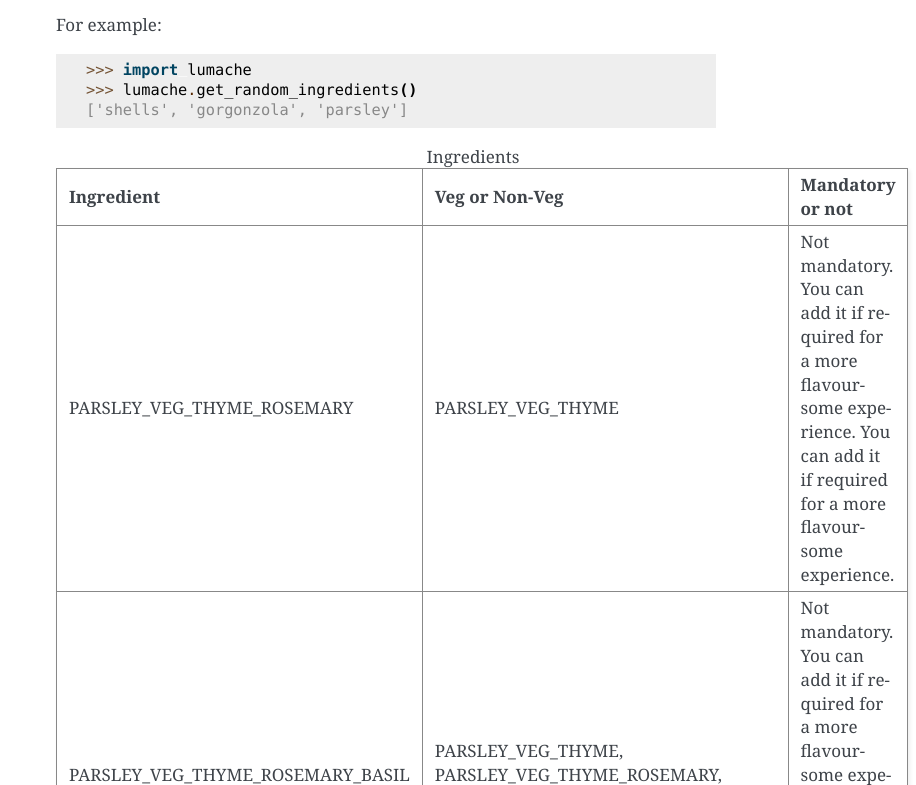
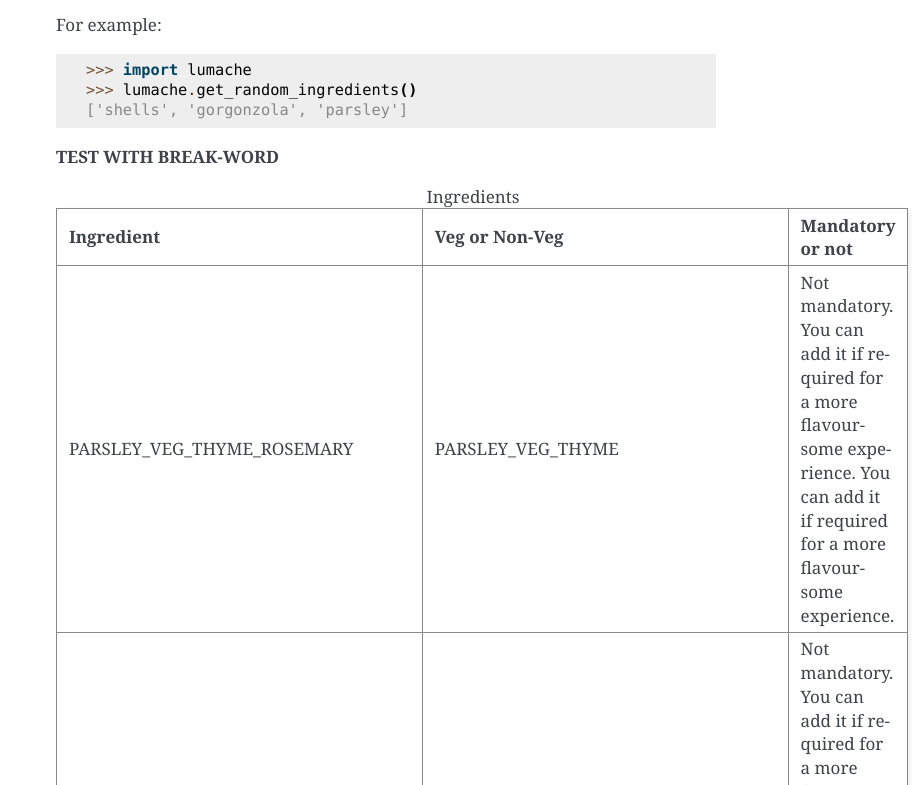
Before and after one commit to PriyankaLiz/rtd2-tutorial, a Sphinx documentation site: the page built from docs/source/usage.rst, in a window 1280 px wide and 900 px high, scrolled down 862 px, cut to the strip 115-900 px from the top of the window. Shown: the whole strip, without its empty margins (364-1280 px from the left). Built offline with Sphinx 7.4.7, drawn with Linux system fonts in a browser that asks for light colours.

Commit message:
Update usage.rst - added text for break-word

```diff
--- a/docs/source/usage.rst
+++ b/docs/source/usage.rst
@@ -44,6 +44,8 @@
 >>> import lumache
 >>> lumache.get_random_ingredients()
 ['shells', 'gorgonzola', 'parsley']
+
+**TEST WITH BREAK-WORD**
 
 .. list-table:: Ingredients
     :header-rows: 1
```
